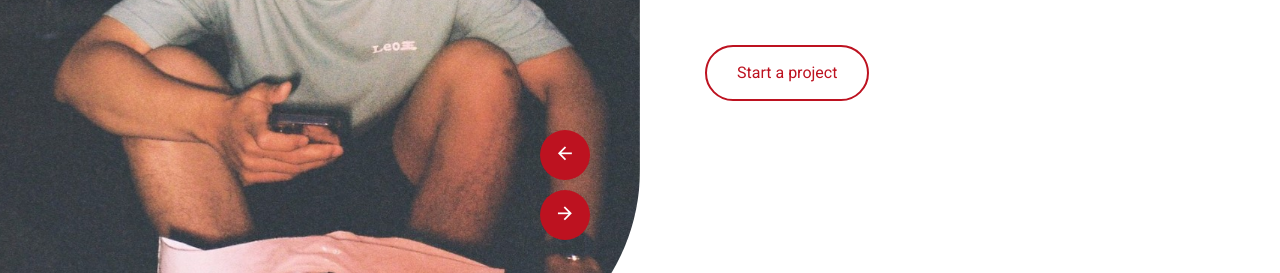
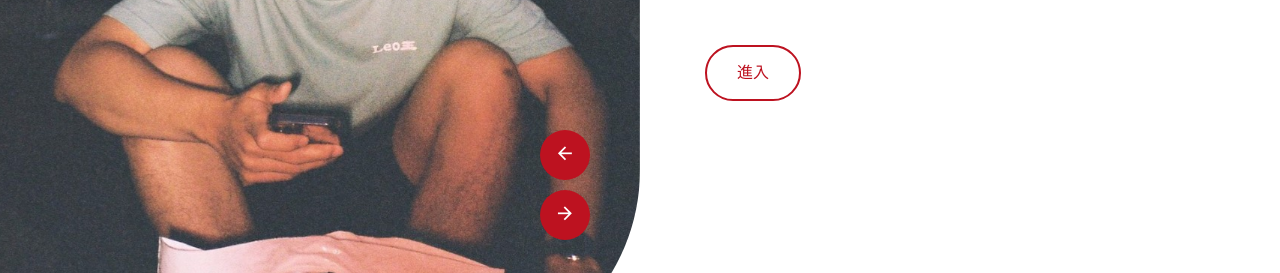
Before and after one commit to young-70/MRT-90y-1-3, a plain HTML site: page index.html in a window 1280 px wide. Shown: the part 527-800 px from the top of the page. Drawn offline with Linux system fonts and the light colour scheme; files whose address does not match are found by name.

Commit message:
Update index.html

```diff
--- a/index.html
+++ b/index.html
@@ -94,7 +94,7 @@
               </div>
               <div class="text">
                 <p class="sub-text mb-5">帶你走入每個捷運的新舊時光</p>
-                <p><a href="#" target="_blank" class="btn btn-outline-primary btn-md">Start a project</a></p>
+                <p><a href="#" target="_blank" class="btn btn-outline-primary btn-md">進入</a></p>
               </div>
             </div>
           </div>
```
